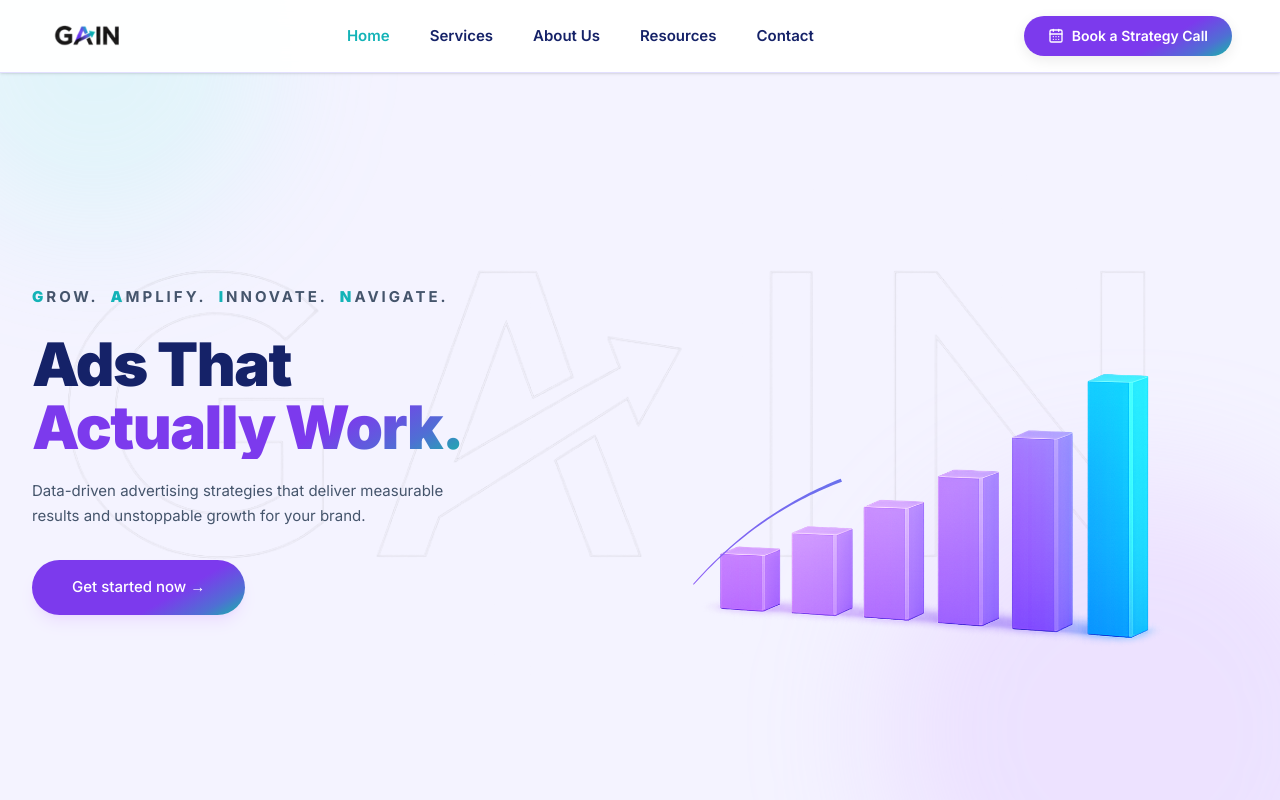
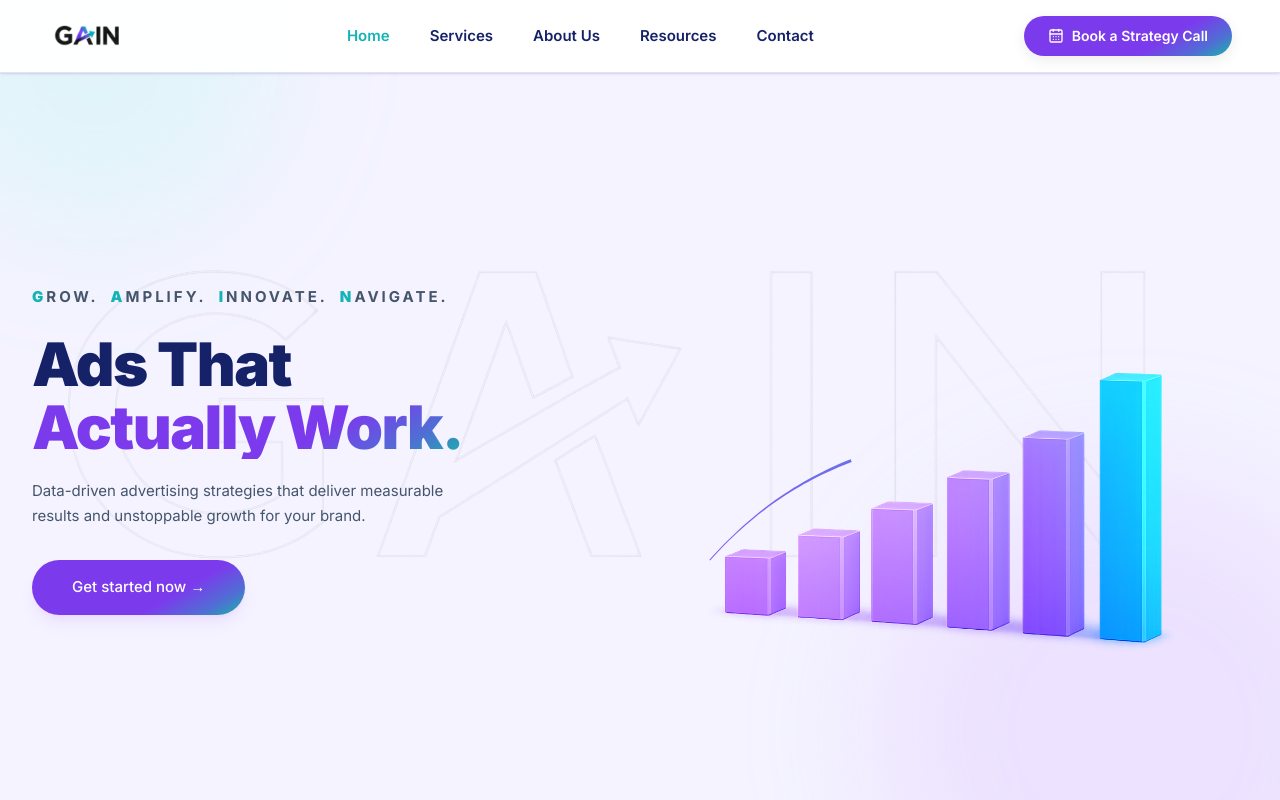
Before and after one commit to SonakshiJha25/gain-agency, a Next.js app: page / in a window 1280 px wide. Shown: the top 800 px of the page. Built offline with nearby package versions, Linux system fonts and the light colour scheme.

Commit message:
improved the animation

```diff
--- a/app/components/Hero.tsx
+++ b/app/components/Hero.tsx
@@ -53,7 +53,7 @@ function AnimatedArrow() {
 
   return (
     <svg
-      viewBox="0 -30 1316 1050"
+      viewBox="0 -30 1316 1120"
       className="absolute inset-0 w-full h-full"
       fill="none"
       aria-hidden="true"
@@ -106,7 +106,7 @@ function AnimatedArrow() {
 /* Static PNG + SVG overlay — no 3D, no tilt */
 function HeroImage() {
   return (
-    <div className="relative w-full max-w-[1180px]" style={{ isolation: "isolate" }}>
+    <div className="relative w-full max-w-[1350px]" style={{ isolation: "isolate" }}>
       {/* The static PNG — bars + background never move */}
       <motion.img
         src="/hero1.png"
@@ -226,7 +226,7 @@ export default function Hero() {
           initial={{ opacity: 0, x: 60 }}
           animate={{ opacity: 1, x: 0 }}
           transition={{ duration: 1.1, ease: [0.16, 1, 0.3, 1], delay: 0.15 }}
-          className="flex-[1.4] flex items-center justify-end md:-mr-12"
+          className="flex-[1.8] flex items-center justify-end md:-mr-16"
         >
           <HeroImage />
         </motion.div>
```
